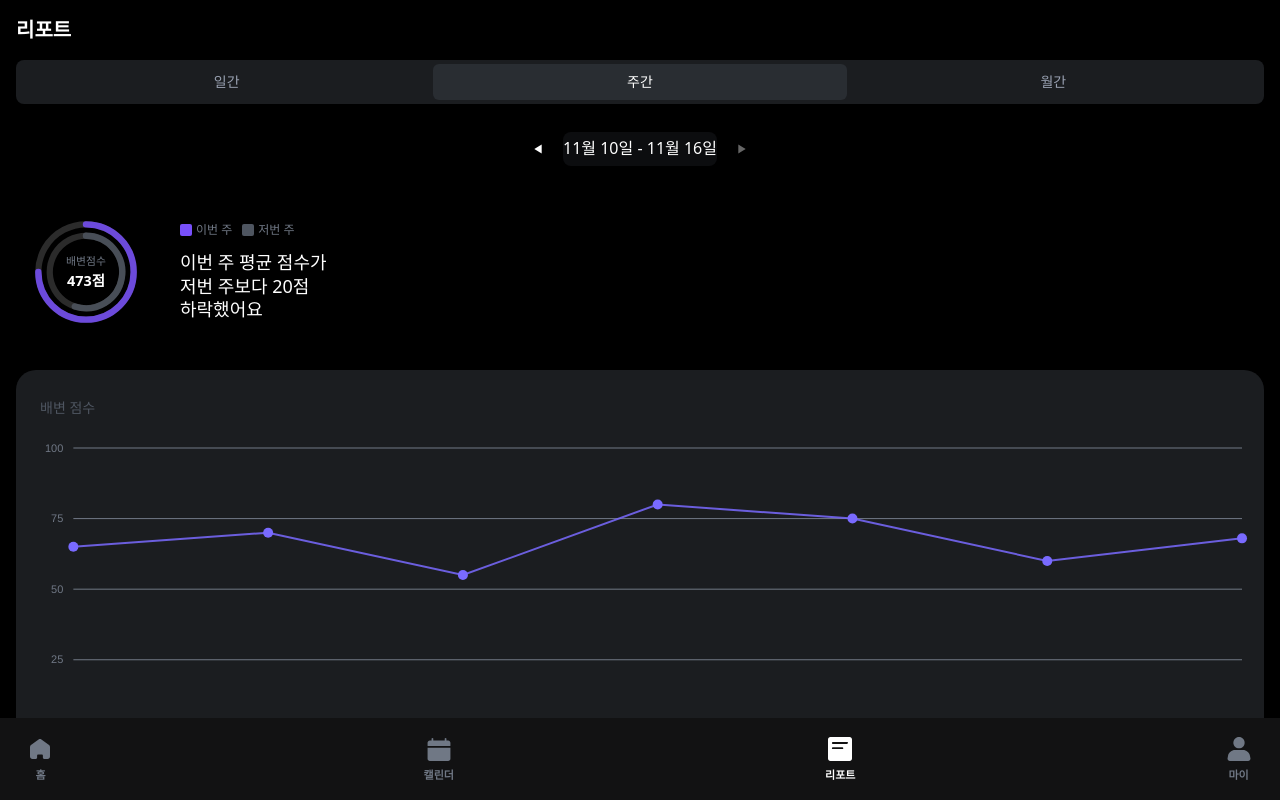
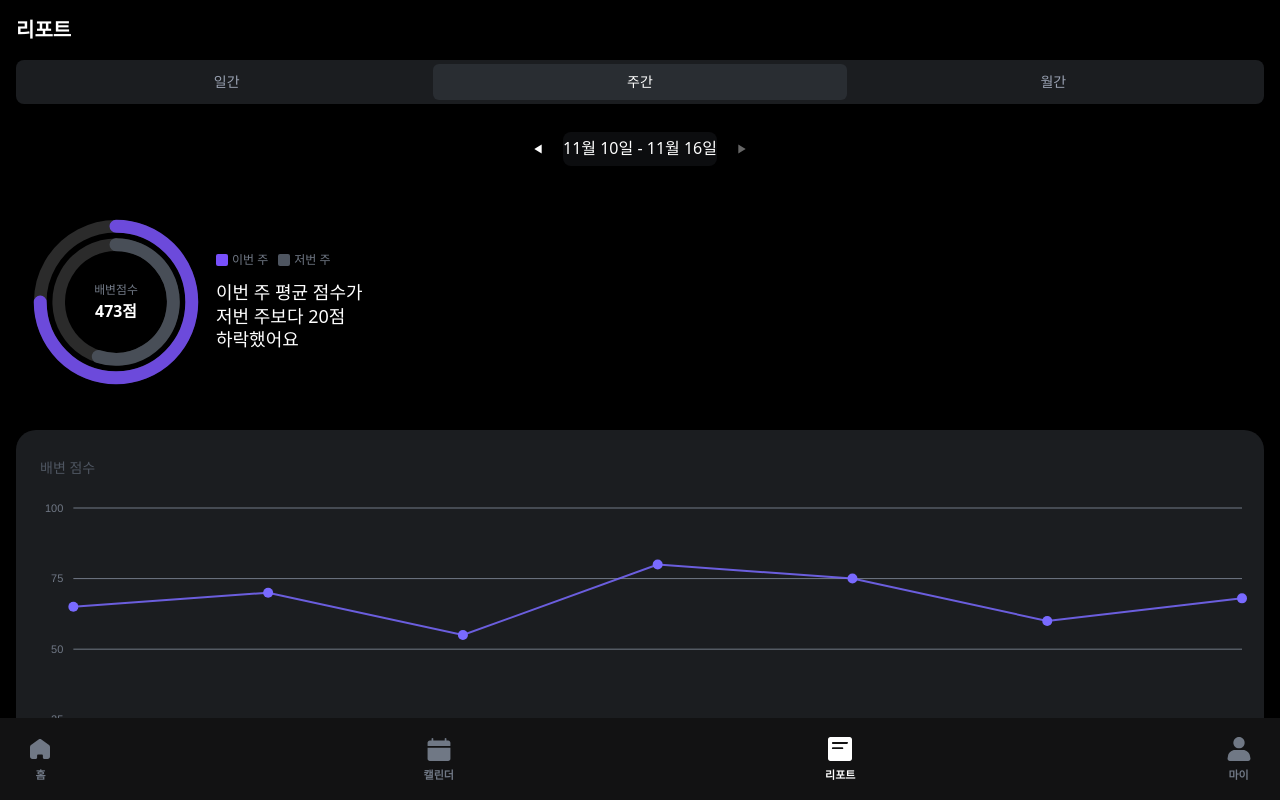
Before and after one commit to depromeet/dpm17-team4-client, a Next.js app in the folder web/: page /report/weekly in a window 1280 px wide. Shown: the top 800 px of the page. Built offline with nearby package versions, Linux system fonts and the light colour scheme.

Commit message:
fix(web):주간 점수비교 그래프 크기 사이즈 업

```diff
--- a/web/src/app/(with-bottom-navigation)/report/weekly/_components/RadialBarChart.tsx
+++ b/web/src/app/(with-bottom-navigation)/report/weekly/_components/RadialBarChart.tsx
@@ -68,7 +68,7 @@ export default function RadialBarChart({
   };
 
   return (
-    <div className="relative w-[140px] h-[140px]">
+    <div className="relative  scale-110">
       {/* 배변점수 텍스트 영역 */}
       <div className="absolute top-1/2 left-1/2 transform -translate-x-1/2 -translate-y-1/2 text-center pointer-events-none z-10 scale-90">
         <div className="text-body4-r text-gray-500">배변점수</div>
@@ -78,8 +78,8 @@ export default function RadialBarChart({
         options={chartOptions}
         series={chartSeries}
         type="radialBar"
-        height={140}
-        width={140}
+        height={200}
+        width={200}
       />
     </div>
   );
--- a/web/src/app/(with-bottom-navigation)/report/weekly/_components/WeeklyComparisonChart.tsx
+++ b/web/src/app/(with-bottom-navigation)/report/weekly/_components/WeeklyComparisonChart.tsx
@@ -33,7 +33,7 @@ export function WeeklyComparisonChart({
 
     return (
       <>
-        이번 주 평균 점수가
+        <span>이번 주 평균 점수가</span>
         <br />
         저번 주보다 {absDiff}점
         <br />
@@ -43,7 +43,7 @@ export function WeeklyComparisonChart({
   };
 
   return (
-    <section className="flex gap-6 items-center mb-2 ">
+    <section className="flex items-center mb-2 ">
       <RadialBarChart
         chartSeries={chartSeries}
         chartLabels={chartLabels}
```
